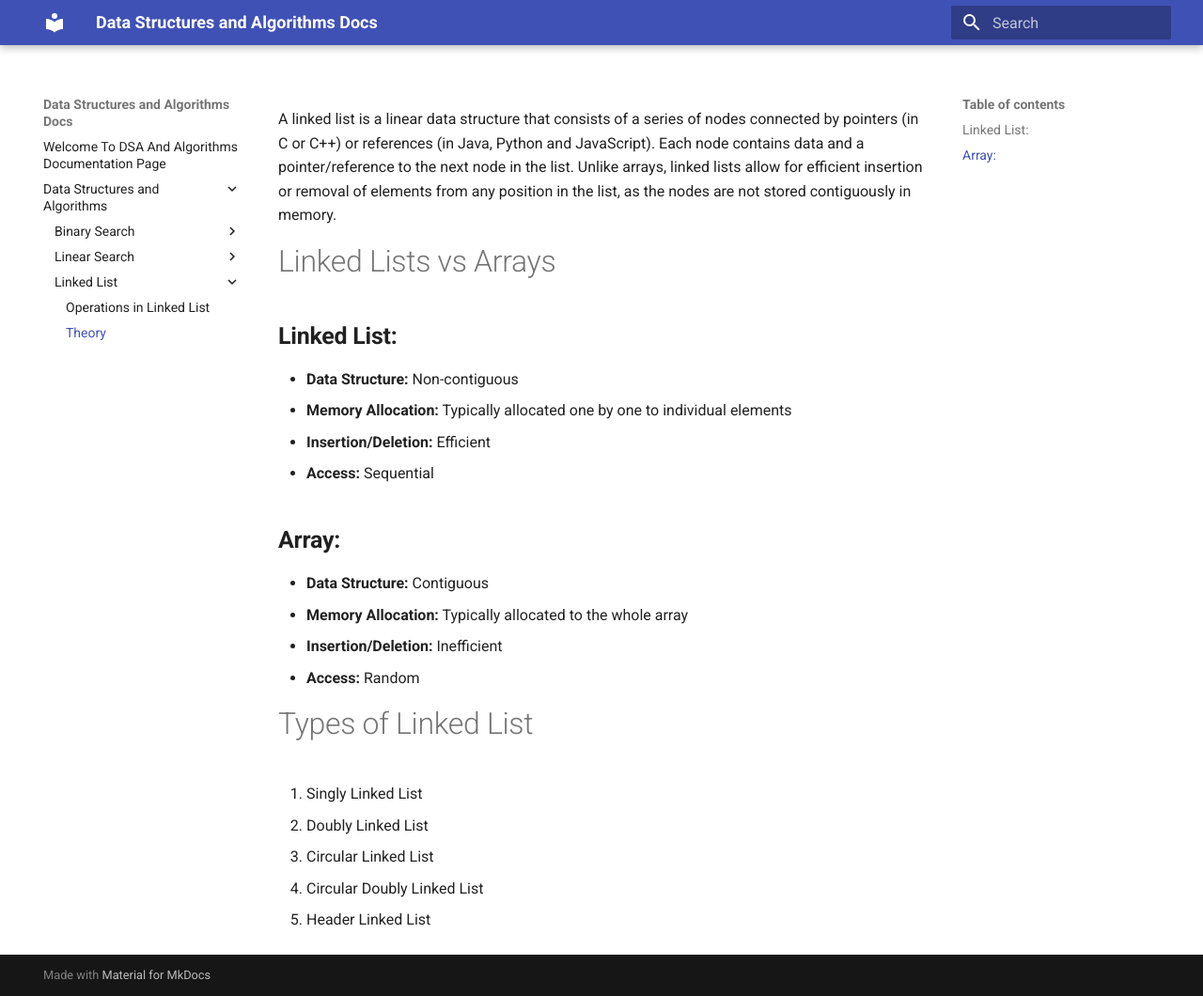
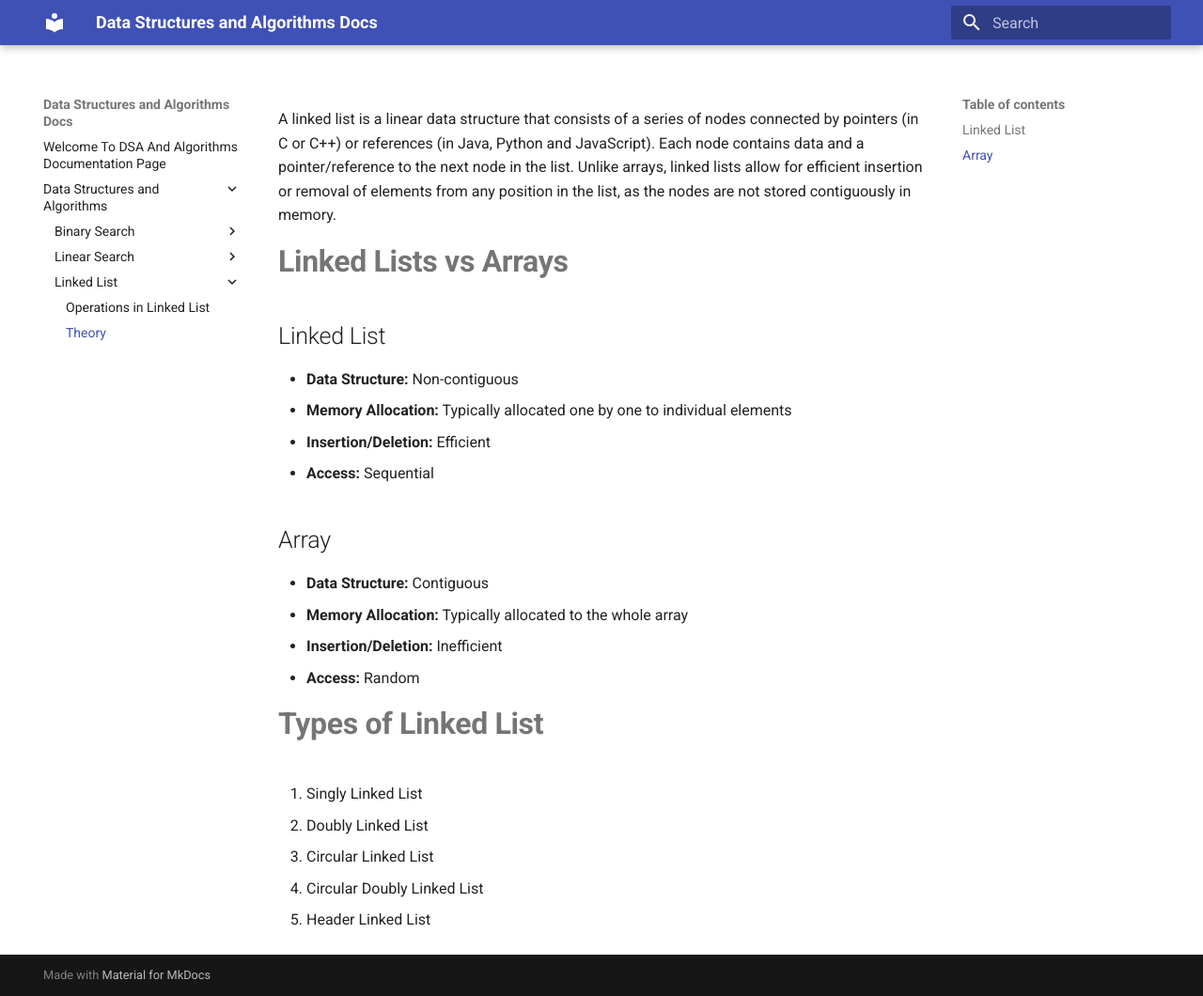
Before and after one commit to Shamik-Nestle/wiki-to-git-pages, an MkDocs documentation site: the page built from docs/Data Structures and Algorithms/Linked List/Theory.md, in a window 1280 px wide and 1060 px high. Shown: the whole window at 94% size. Built offline with MkDocs 1.6.1 and Material for MkDocs 9.7.7, drawn with Linux system fonts in a browser that asks for light colours.

Commit message:
(Azure Bot)chore:Adding/Updating pages in docs

```diff
--- a/docs/Data Structures and Algorithms/Linked List/Theory.md
+++ b/docs/Data Structures and Algorithms/Linked List/Theory.md
@@ -1,19 +1,19 @@
 A linked list is a linear data structure that consists of a series of nodes connected by pointers (in C or C++) or references (in Java, Python and JavaScript). Each node contains data and a pointer/reference to the next node in the list. Unlike arrays, linked lists allow for efficient insertion or removal of elements from any position in the list, as the nodes are not stored contiguously in memory.
 
 
-# Linked Lists vs Arrays
-## **Linked List:**
+# **Linked Lists vs Arrays**
+## Linked List
 - **Data Structure:** Non-contiguous
 - **Memory Allocation:** Typically allocated one by one to individual elements
 - **Insertion/Deletion:** Efficient
 - **Access:** Sequential
-## **Array:**
+## Array
 - **Data Structure:** Contiguous
 - **Memory Allocation:** Typically allocated to the whole array
 - **Insertion/Deletion:** Inefficient
 - **Access:** Random
 
-# Types of Linked List
+# **Types of Linked List**
 1. Singly Linked List
 1. Doubly Linked List
 1. Circular Linked List
```
Also changed, not shown: docs/Data Structures and Algorithms/Linear Search/Time Complexity and Applications.md (+2 -9 lines).
